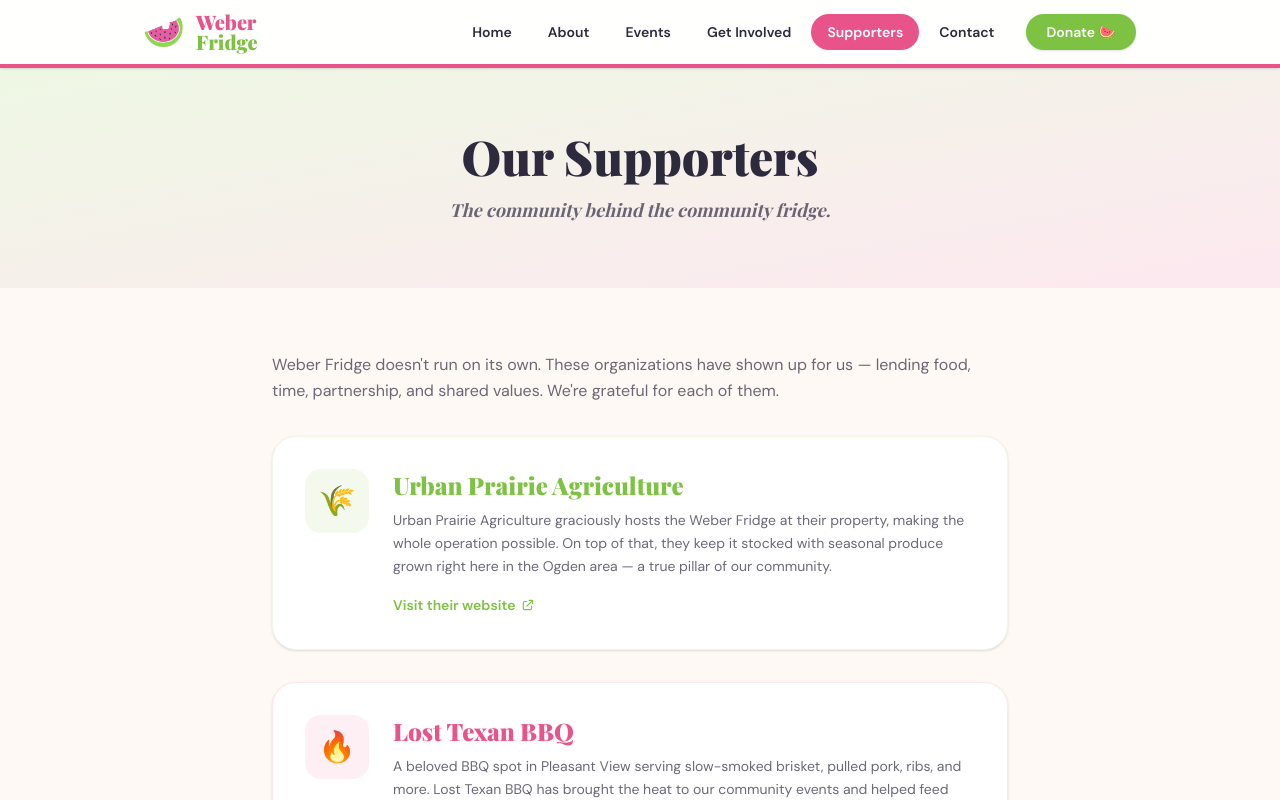
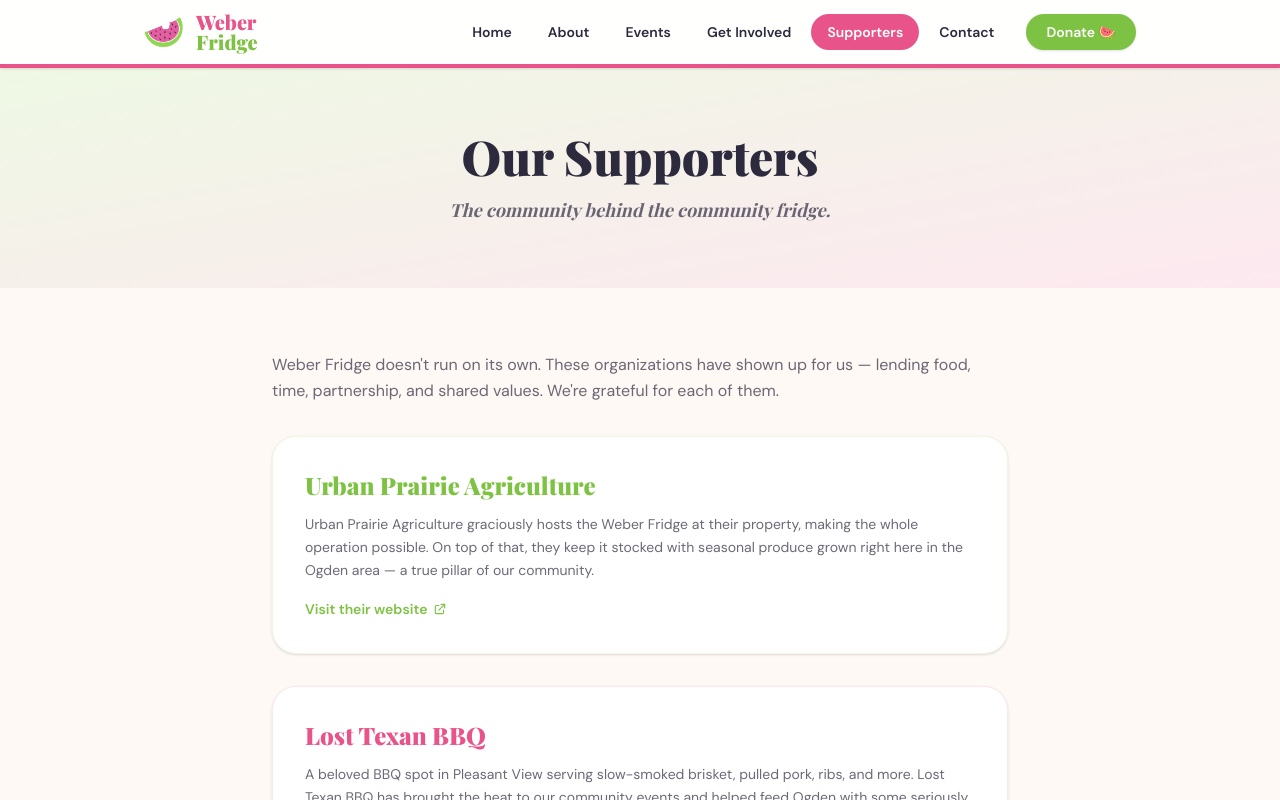
Before and after one commit to tylergleave/weberfridge, a SvelteKit app: page /supporters in a window 1280 px wide. Shown: the top 800 px of the page. Built offline with nearby package versions, Linux system fonts and the light colour scheme; a web font is replaced by a local one.

Commit message:
remove emojis that make it obvious this was vibe coded

```diff
--- a/src/routes/supporters/+page.svelte
+++ b/src/routes/supporters/+page.svelte
@@ -7,7 +7,6 @@
     {
       name: 'Urban Prairie Agriculture',
       url: 'https://urbanprairieag.com/',
-      emoji: '🌾',
       color: '#7DC242',
       border: '#EEF8E4',
       description: 'Urban Prairie Agriculture graciously hosts the Weber Fridge at their property, making the whole operation possible. On top of that, they keep it stocked with seasonal produce grown right here in the Ogden area — a true pillar of our community.',
@@ -15,7 +14,6 @@
     {
       name: 'Lost Texan BBQ',
       url: 'https://losttexanbbq.com/',
-      emoji: '🔥',
       color: '#E8538A',
       border: '#FDE8F0',
       description: 'A beloved BBQ spot in Pleasant View serving slow-smoked brisket, pulled pork, ribs, and more. Lost Texan BBQ has brought the heat to our community events and helped feed Ogden with some seriously good food.',
@@ -23,7 +21,6 @@
     {
       name: 'USARA — Ogden Recovery Community Center',
       url: 'https://www.utahrecovers.org/locations/ogden/',
-      emoji: '🤝',
       color: '#2D2A3E',
       border: '#e8e7ef',
       description: 'Utah Support Advocates for Recovery Awareness (USARA) runs the Ogden Recovery Community Center, providing peer support, resources, and community for people in recovery. Their work and ours share a core belief: everyone deserves dignity, support, and access to what they need.',
@@ -45,15 +42,8 @@
   </p>
 
   {#each supporters as org}
-    <div class="bg-white rounded-3xl p-8 shadow-sm border flex flex-col sm:flex-row gap-6 items-start" style="border-color: {org.border};">
-      <div
-        class="flex-shrink-0 w-16 h-16 rounded-2xl flex items-center justify-center text-3xl"
-        style="background-color: {org.color}18;"
-      >
-        {org.emoji}
-      </div>
-      <div class="flex-1">
-        <h2 class="font-display text-2xl font-black mb-2" style="color: {org.color};">{org.name}</h2>
+    <div class="bg-white rounded-3xl p-8 shadow-sm border" style="border-color: {org.border};">
+      <h2 class="font-display text-2xl font-black mb-3" style="color: {org.color};">{org.name}</h2>
       <p class="text-sm text-[#2D2A3E]/70 leading-relaxed mb-4">{org.description}</p>
       <a
         href={org.url}
@@ -67,7 +57,6 @@
           <path stroke-linecap="round" stroke-linejoin="round" stroke-width="2" d="M10 6H6a2 2 0 00-2 2v10a2 2 0 002 2h10a2 2 0 002-2v-4M14 4h6m0 0v6m0-6L10 14" />
         </svg>
       </a>
-      </div>
     </div>
   {/each}
 
```
Lines whose indentation alone changed are shown as unchanged.
